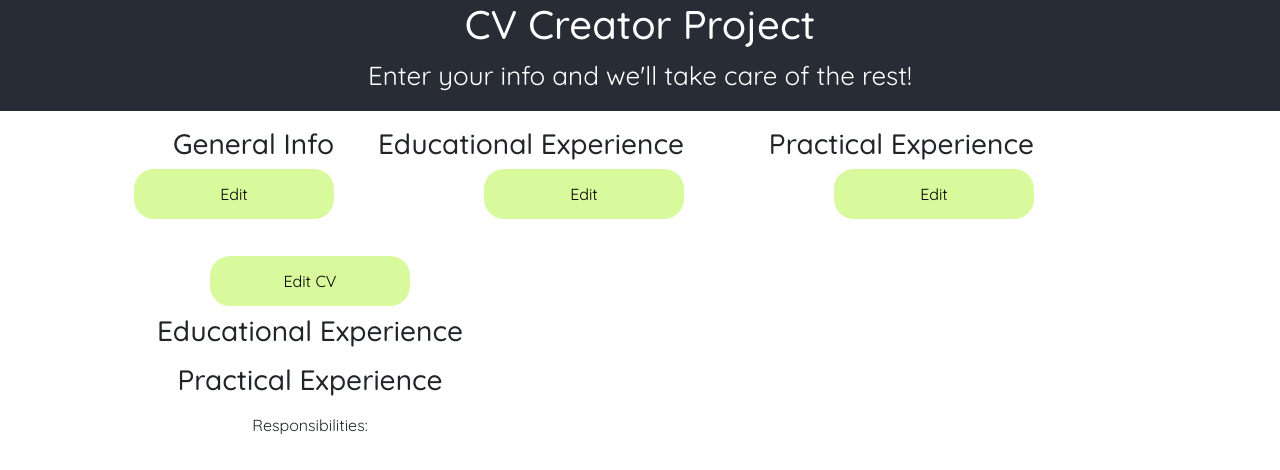
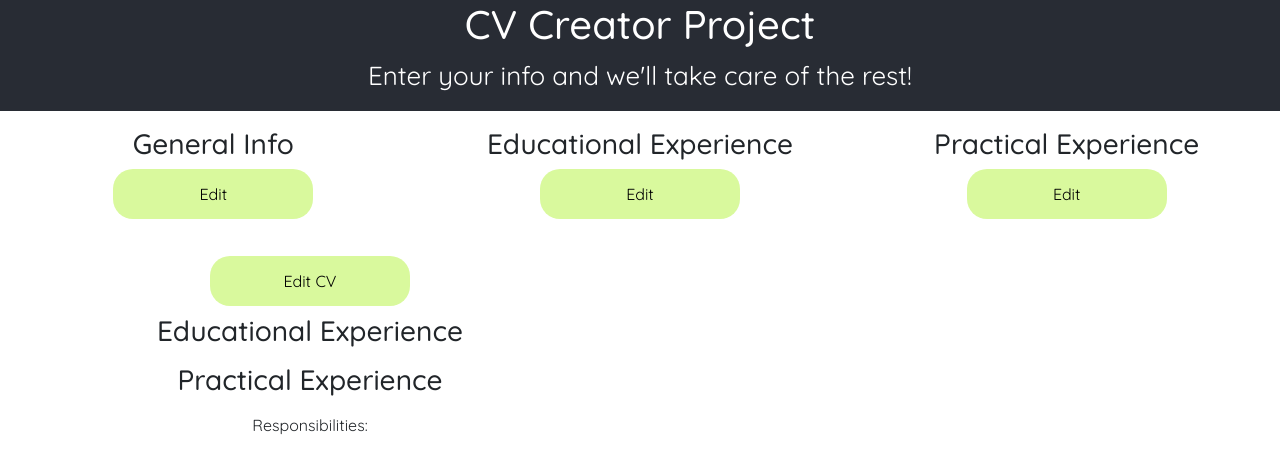
Before and after one commit to pinkx-xlink/cv-application-project, a React (Create React App) app in the folder cv-app-project/: page / in a window 1280 px wide. Shown: the top 470 px of the page. Built offline with nearby package versions, Linux system fonts and the light colour scheme.

Commit message:
Resize and align user-input

```diff
--- a/cv-app-project/src/App.css
+++ b/cv-app-project/src/App.css
@@ -31,7 +31,7 @@
 .buttons-and-input-container {
   display: flex;
   flex-direction: row;
-  justify-content: space-between;
+  justify-content: space-evenly;
   align-items: center;
   padding: 25px;
 }
@@ -39,18 +39,19 @@
 .general-info,
 .education-exp,
 .practical-exp {
-  width: 350px;
+  width: 100%;
   display: flex;
   flex-direction: column;
   border: 1px solid white;
-  align-items: self-end;
   padding: 15px;
+  align-items: center;
 }
+
 .user-input {
   display: flex;
   flex-direction: row;
   justify-items: center;
-
+  width: 100%;
 }
 #cv-form {
   border: 1px solid white;
```
